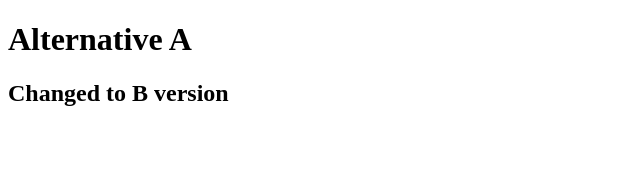
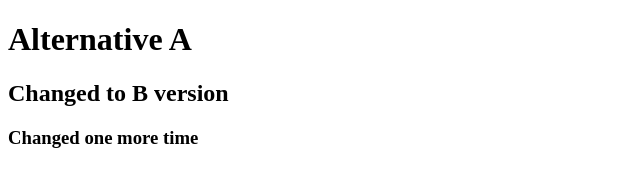
Before and after one commit to kottybarn3567/new-repository, a plain HTML site: page index.html in a window 1280 px wide. Shown: the whole page, without its empty margins (0-640 px from the left). Drawn offline with Linux system fonts and the light colour scheme.

Commit message:
more one change

```diff
--- a/index.html
+++ b/index.html
@@ -8,5 +8,6 @@
 <body>
     <h1>Alternative A</h1>
     <h2>Changed to B version</h2>
+    <h3>Changed one more time</h3>
 </body>
 </html>
```
